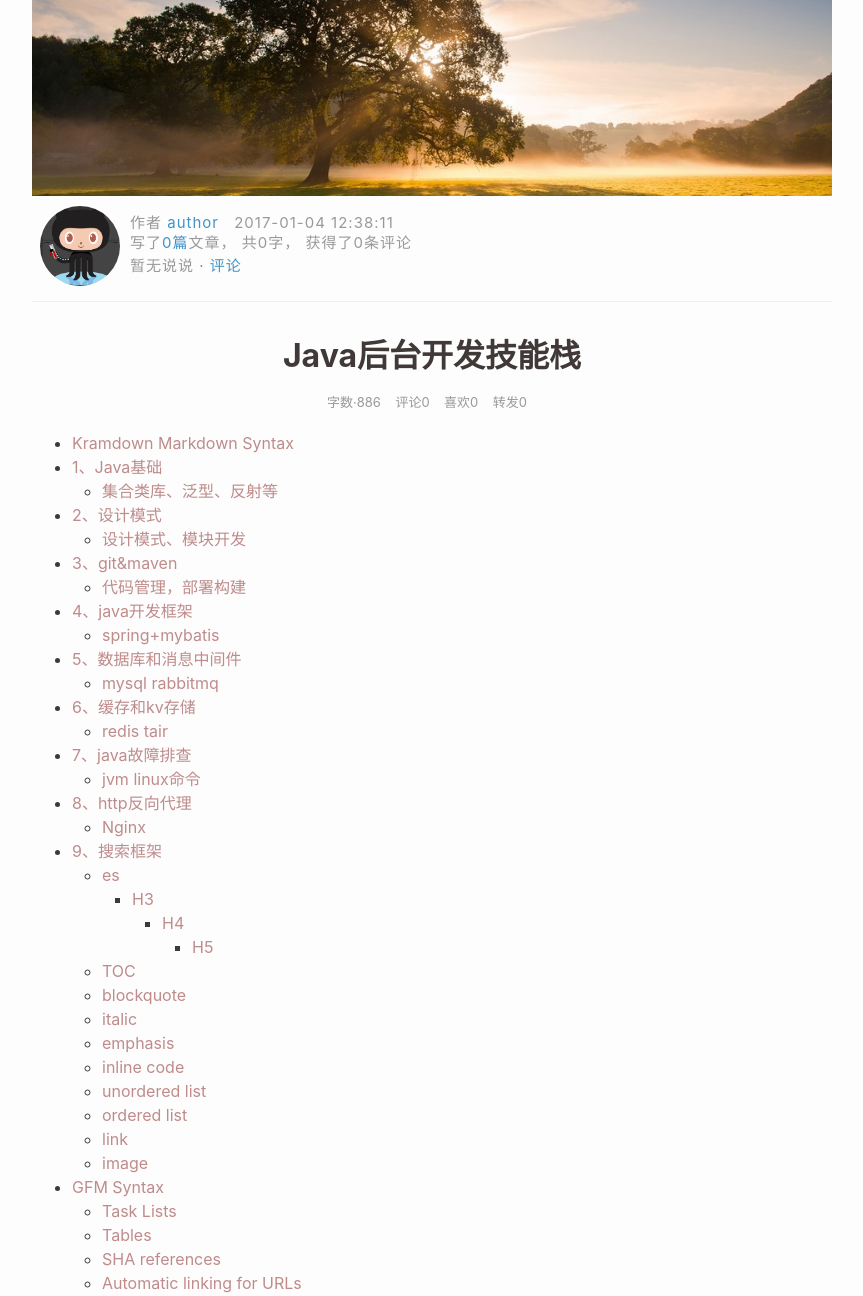
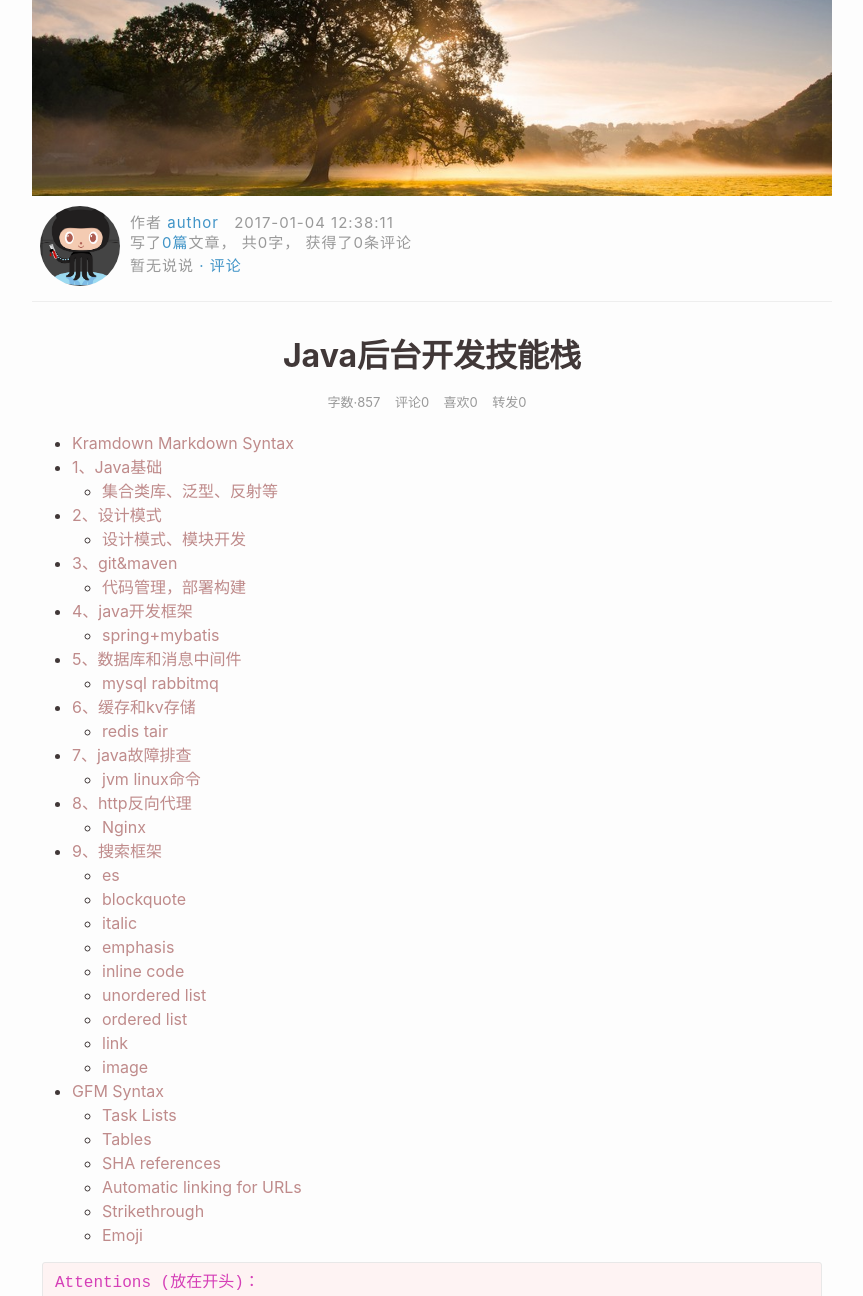
Before and after one commit to KaiCoder/KaiCoder.github.io, a Jekyll site: the page built from _posts/2016-8-24-markdown_demo.md, in a window 1280 px wide and 1400 px high, cut to the strip 104-1400 px from the top of the window. Shown: the whole strip, without its empty margins (208-1071 px from the left). Built offline with Jekyll 4.4.1, drawn with Linux system fonts in a browser that asks for light colours; nearby versions of some CDN libraries; emoji names are drawn with the system emoji font; comment, search, counter and statistics services are not loaded.

Commit message:
Update 2016-8-24-markdown_demo.md

```diff
--- a/_posts/2016-8-24-markdown_demo.md
+++ b/_posts/2016-8-24-markdown_demo.md
@@ -74,16 +74,11 @@ Attentions (放在开头)：
 
 ## es
 
-
-### H3
-#### H4
-###### H5
 > \# 空格 TEXT or
 > \- - - -
 > TEXT
 > \=====  or \-----
 
-## TOC
 If you create a list, and then set the toc attribute, when rendering Maruku will create an auto-generated table of contents(TOC). TOC was supported by Maruku, and Kramdown implements the Maruku so it also support TOC!
 
 > add following to the post
```
